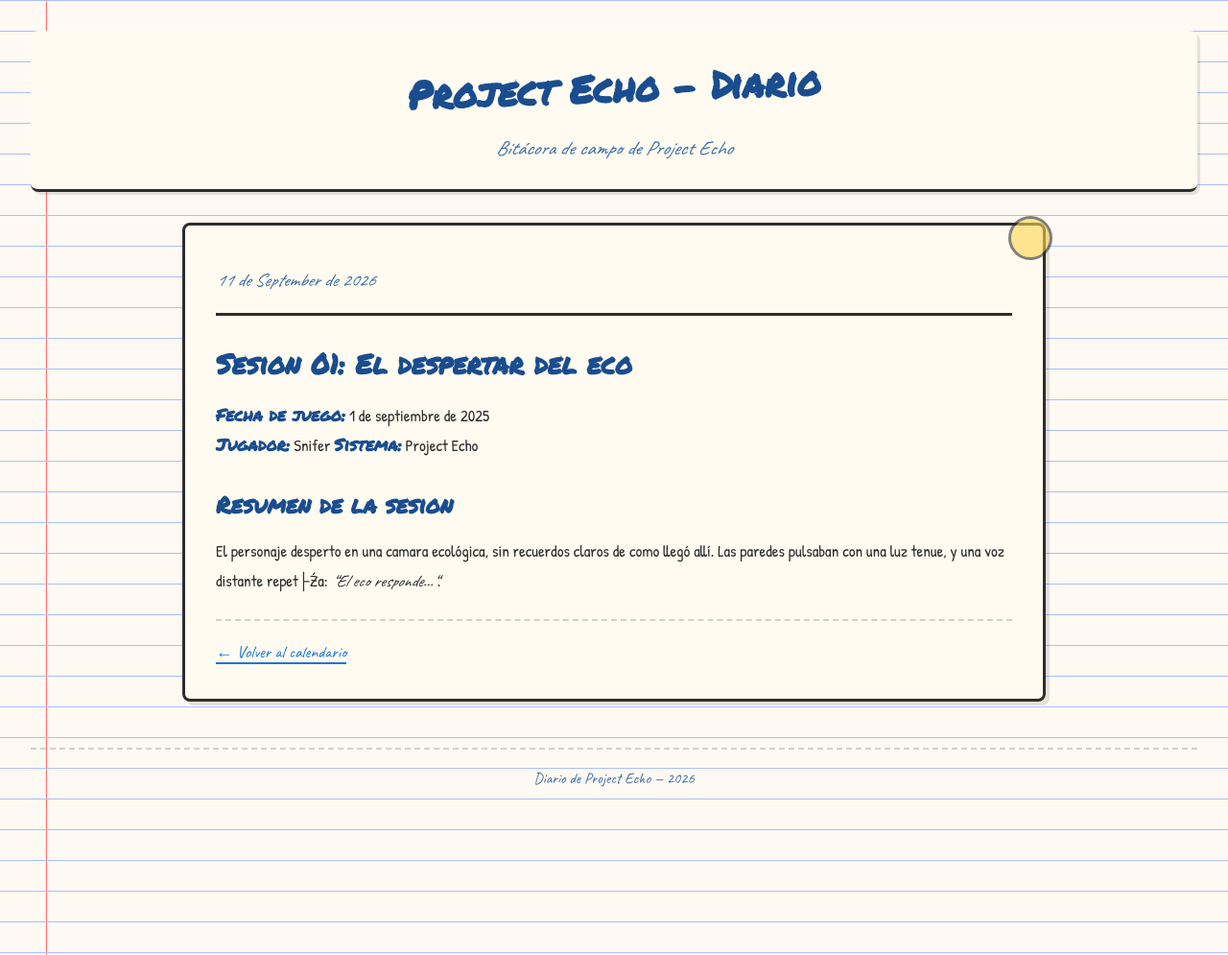
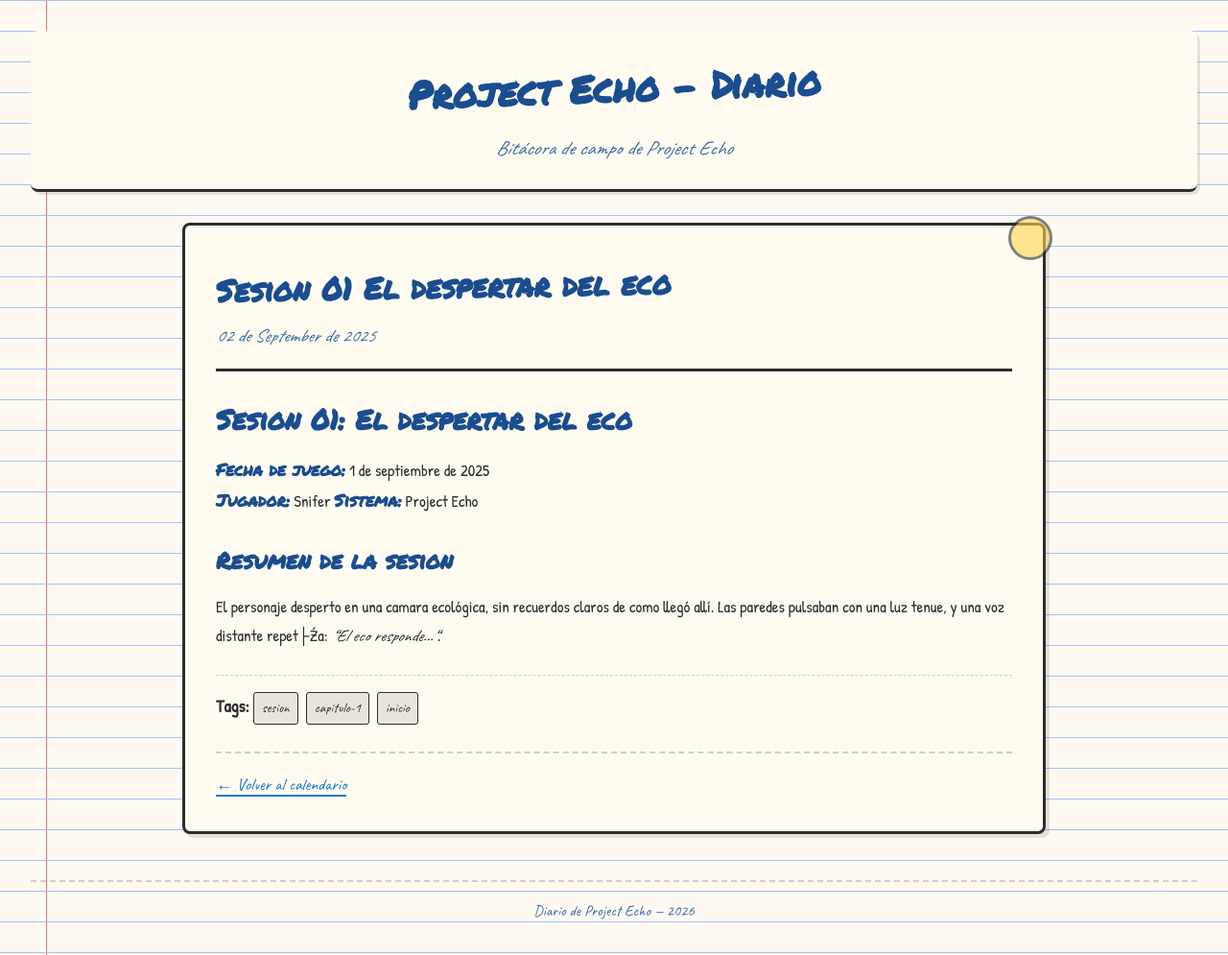
Before and after one commit to Snifer/echo-journal, a Jekyll site: the page built from _posts/2025-09-01-sesion-01-el-despertar.md, in a window 1280 px wide. Shown: the whole page at 96% size. Built offline with Jekyll 4.4.1, drawn with Linux system fonts in a browser that asks for light colours.

Commit message:
Update 2025-09-01-sesion-01-el-despertar.md

```diff
--- a/_posts/2025-09-01-sesion-01-el-despertar.md
+++ b/_posts/2025-09-01-sesion-01-el-despertar.md
@@ -1,5 +1,5 @@
 ---
-title: "Sesion 01 " El despertar del eco"
+title: "Sesion 01  El despertar del eco"
 date: 2025-09-01 20:00:00 -04
 tags: [sesion, capitulo-1, inicio]
 ---
```
